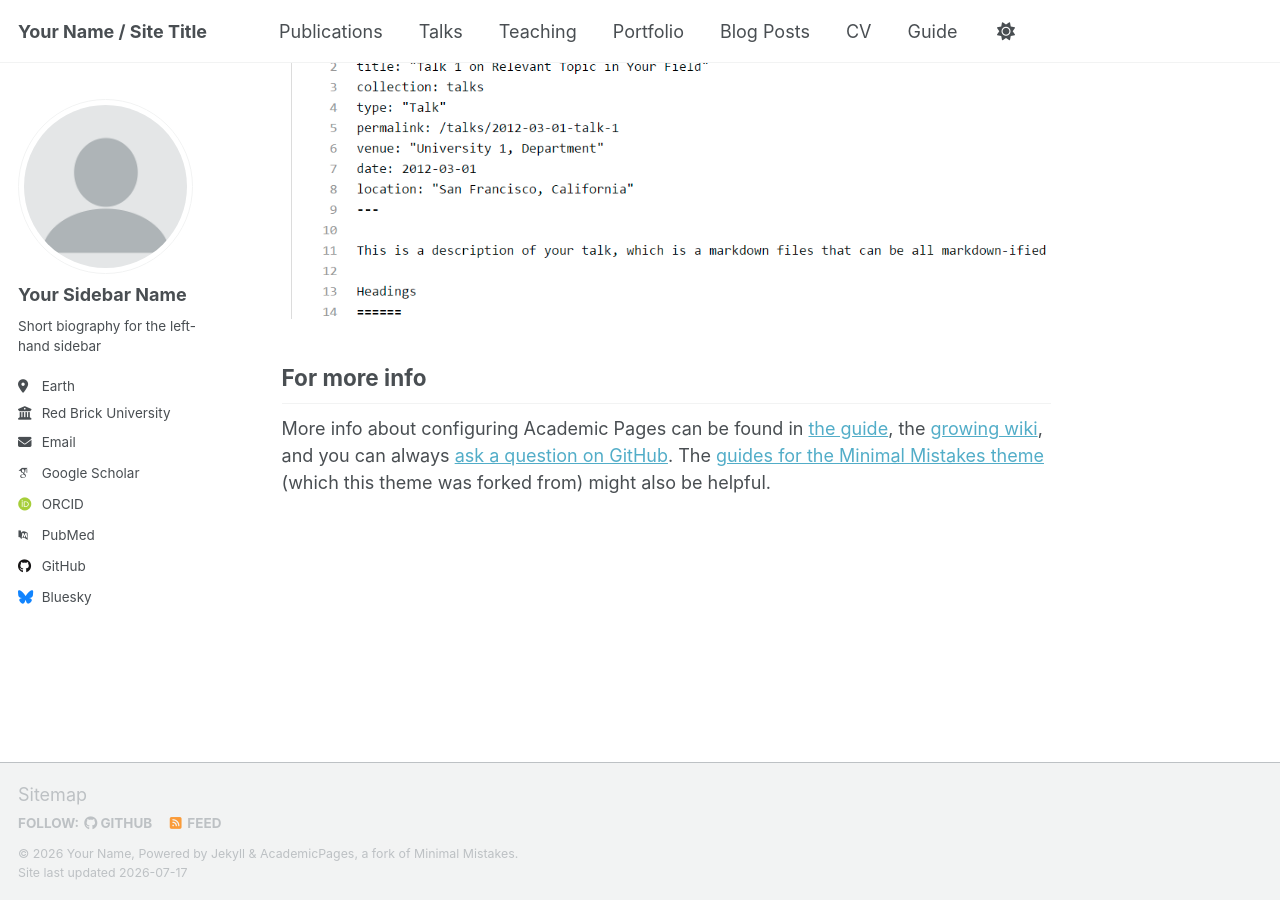
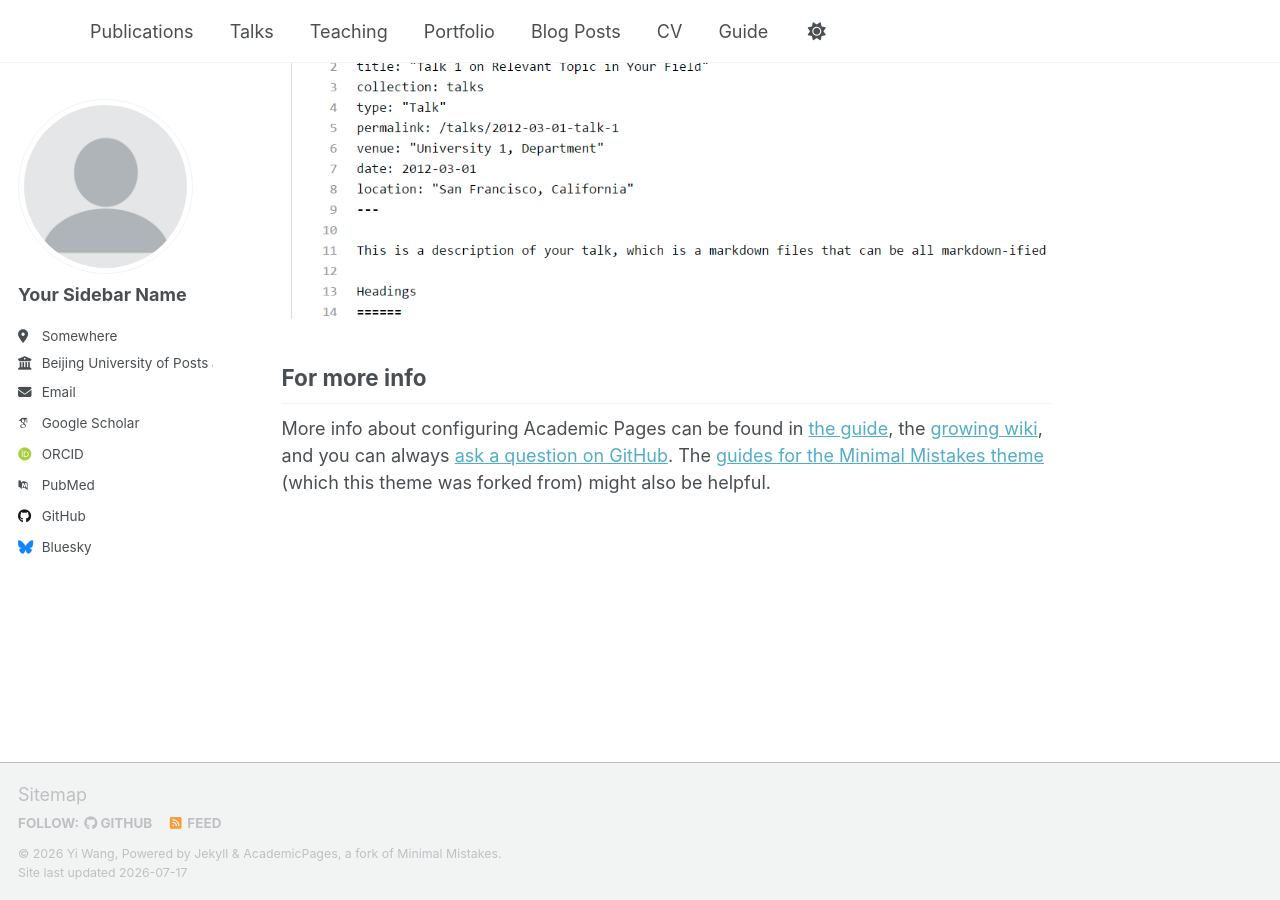
Before and after one commit to wcocolabs/wcocolabs.github.io, a Jekyll site: the page built from _pages/about.md, in a window 1280 px wide and 900 px high, scrolled down 2880 px. Built offline with Jekyll 4.4.1, drawn with Linux system fonts in a browser that asks for light colours; some web fonts are replaced; a script that is not in the unit is left out.

Commit message:
Update _config.yml

```diff
--- a/_config.yml
+++ b/_config.yml
@@ -9,14 +9,14 @@
 # Basic Site Settings
 locale                   : "en-US"
 site_theme               : "default" # Currently available options are "default", "air"
-title                    : "Your Name / Site Title"
+title                    : ""
 title_separator          : "-"
-name                     : &name "Your Name"
+name                     : &name "Yi Wang"
 description              : &description "Your Name's academic portfolio"   # Update this with a general description of your site, this is the default if not overridden by a page
 url                      : https://academicpages.github.io # The base hostname & protocol for your site e.g. "https://[your GitHub username].github.io",
                                                            # or if you already have some other page hosted on Github then use "https://[your GitHub username].github.io/[Your Repo Name]"
 baseurl                  : "" # the subpath of your site, e.g. "/blog"
-repository               : "academicpages/academicpages.github.io"
+repository               : "wcocolabs/wcocolabs.github.io"
 
 # Site Author - The following control what appear as part of the author content on the side bar.
 #               If a field is blank the icon and link will not appear, otherwise it will be shown.
@@ -26,11 +26,11 @@ author:
   avatar           : "profile.png"
   name             : "Your Sidebar Name"
   pronouns         : # example: "she/her"
-  bio              : "Short biography for the left-hand sidebar"
-  location         : "Earth"
-  employer         : "Red Brick University"
+  bio              : ""
+  location         : "Somewhere"
+  employer         : "Beijing University of Posts and Telecommunications"
   uri              : # URL
-  email            : "none@example.org"
+  email            : "wang@cocolabs.org"
 
   # Academic websites
   academia         : # URL
```
